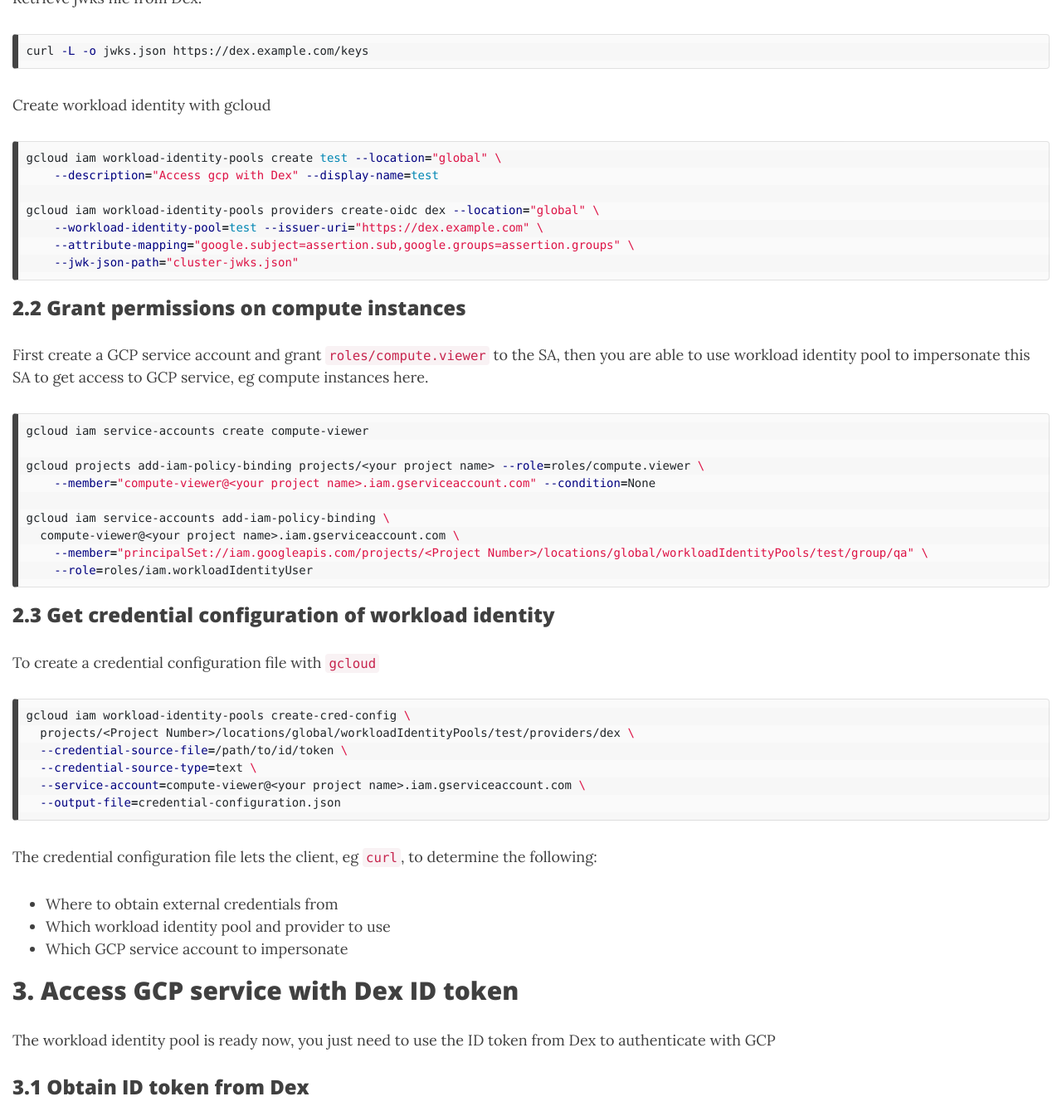
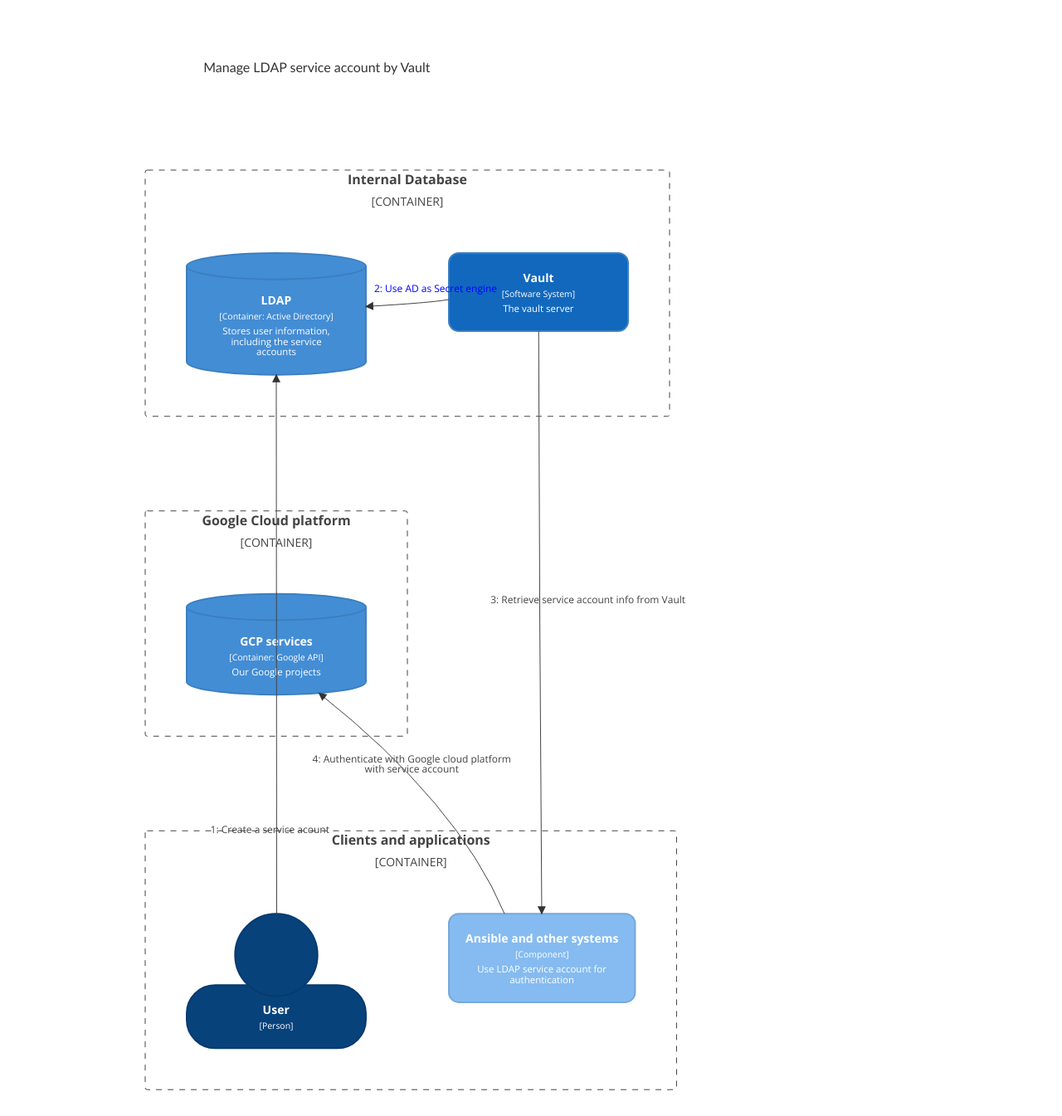
Before and after one commit to magichuihui/magichuihui.github.io, a Jekyll site: the page built from _posts/2025-04-25-workload-identity-pool-with-dex.md, in a window 1280 px wide and 1400 px high, scrolled down 3258 px, cut to the strip 55-1400 px from the top of the window. Shown: the whole strip at 83% size. Built offline with Jekyll 4.4.1, drawn with Linux system fonts in a browser that asks for light colours; comment, search, counter and statistics services are not loaded; some of the changed text lies outside the part shown.

Commit message:
post: store the LDAP account in vault for pool

````diff
--- a/_posts/2025-04-25-workload-identity-pool-with-dex.md
+++ b/_posts/2025-04-25-workload-identity-pool-with-dex.md
@@ -18,7 +18,6 @@
 The below figure describe the successful workflow:
 
 ```mermaid
----
 ---
 config:
   theme: neutral
@@ -132,6 +131,40 @@
 
 ```bash
 curl -s https://dex.example.com/.well-known/openid-configuration
+```
+
+### 1.3 Manage those LDAP accounts with Vault
+
+Manage and rotate the LDAP accounts in Hashicorp Vault
+
+```mermaid
+C4Dynamic
+title Manage LDAP service account by Vault
+UpdateLayoutConfig($c4ShapeInRow="3", $c4BoundaryInRow="1")
+
+Container_Boundary(a, "Internal Database") {
+    ContainerDb(c4, "LDAP", "Active Directory", "Stores user information, including the service accounts")
+    System(c1, "Vault", "The vault server", "Store and rotate service account")
+}
+
+Container_Boundary(b, "Google Cloud platform") {
+    ContainerDb(c5, "GCP services", "Google API", "Our Google projects")
+}
+
+Container_Boundary(c, "Clients and applications") {
+    Person(p1, "User", "", "Create service account in LDAP")
+    Component(c2, "Ansible and other systems", "", "Use LDAP service account for authentication")
+}
+
+Rel(p1, c4, "Create a service acount")
+Rel(c1, c4, "Use AD as Secret engine")
+Rel(c1, c2, "Retrieve service account info from Vault")
+Rel(c2, c5, "Authenticate with Google cloud platform <br/>with service account")
+
+UpdateRelStyle(p1, c4, $offsetY="220", $offsetX="-80")
+UpdateRelStyle(c1, c4, $textColor="blue", $offsetY="-20", $offsetX="-40")
+UpdateRelStyle(c1, c2, $offsetY="-30", $offsetX="-60")
+UpdateRelStyle(c2, c5, $offsetY="-50", $offsetX="-120")
 ```
 
 ## 2. Setup workload identity federation on GCP
````
